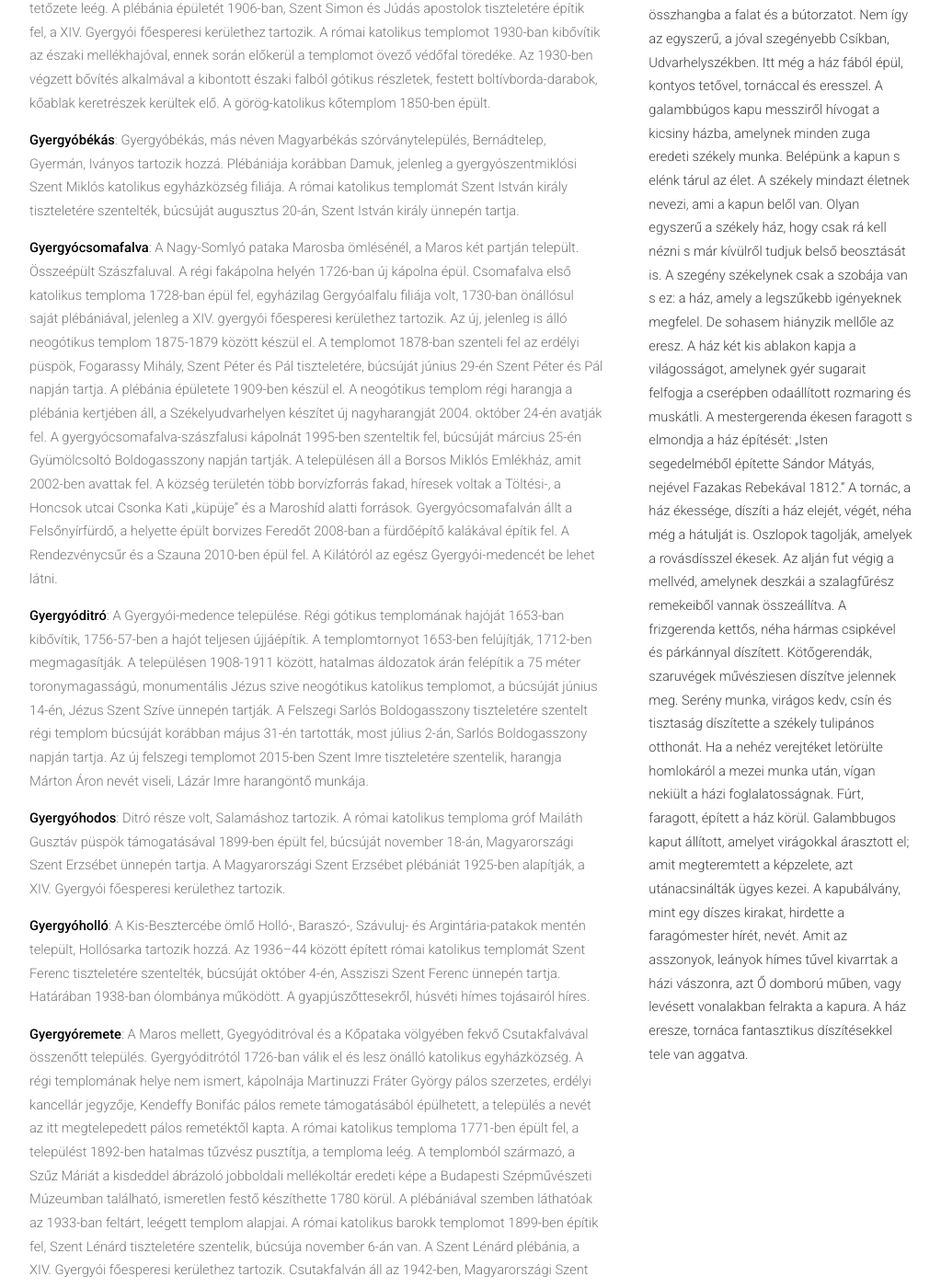
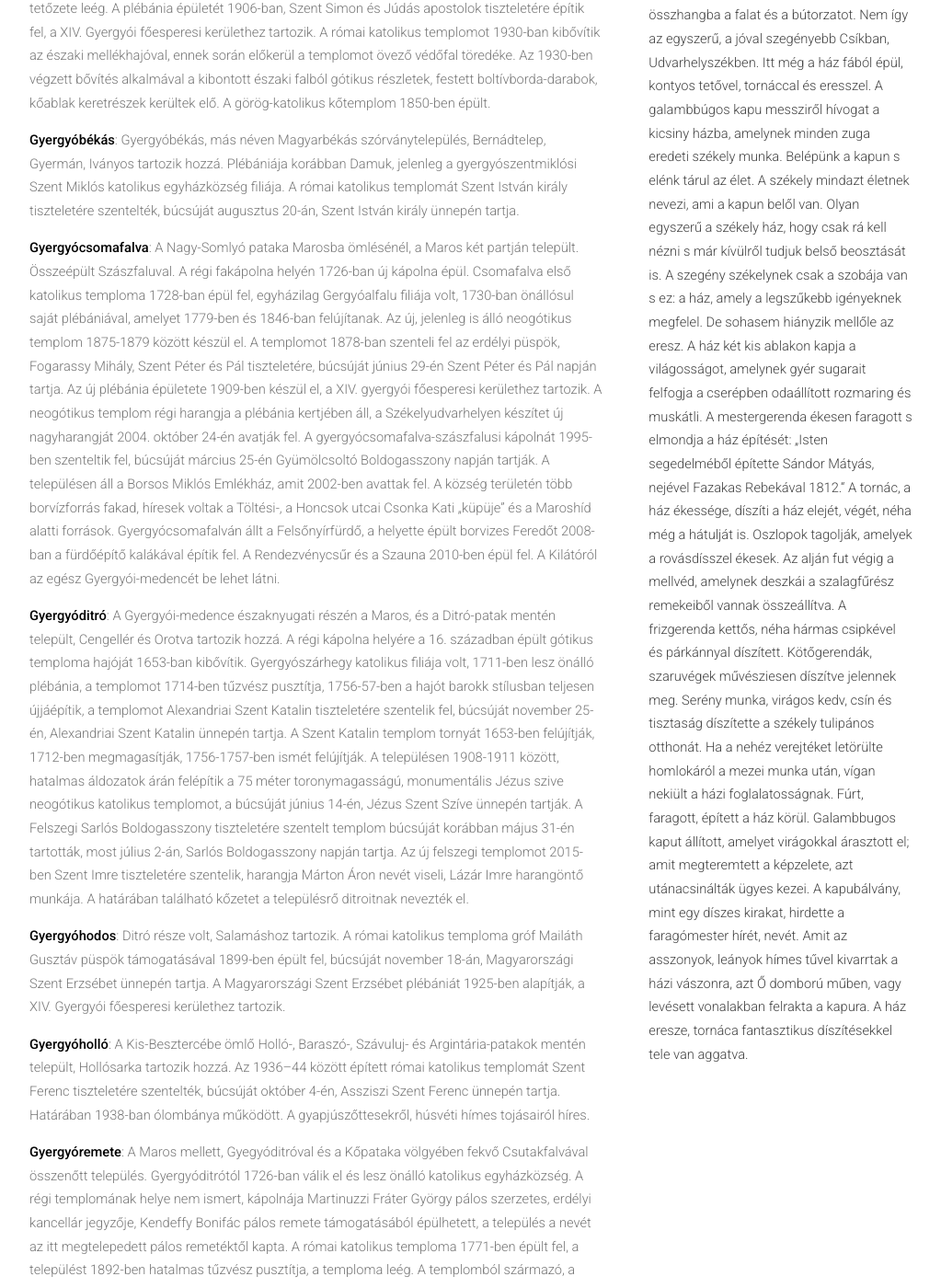
Before and after one commit to siculia/siculia.github.io, a Jekyll site: the page built from siculia-gyergyoszek.html, in a window 1280 px wide and 1400 px high, scrolled down 3078 px. Shown: the whole window at 92% size, without its empty margins (128-1151 px from the left). Built offline with Jekyll 4.4.1, drawn with Linux system fonts in a browser that asks for light colours; nearby versions of some CDN libraries; library files that are not in the unit come from our copies.

Commit message:
Gyergyóditró

```diff
--- a/siculia-gyergyoszek.html
+++ b/siculia-gyergyoszek.html
@@ -39,8 +39,8 @@ layout: default
 						<p style="text-align: left;"><b>Güdüc</b>: A Lok-patak völgyében települt. Güdüc, vagy Güdüctelep üdülőtelepülés, Gyergyószárhegyhez tartozik. A plébánia 1865-ben épült fel. A Szármány hegyen a Nagybaconi Baló család támogatásából épült 15. századi gótikus kápolna áll, amelyet az Urunk Színeváltozása tiszteletére szenteltek. A település 1930-ban épült görög-katolikus temploma jelenleg római katolikus plébániatemplom, a búcsúját július 2-án Sarlós Boldogasszony napján tartja.</p>
 						<p style="text-align: left;"><b>Gyergyóalfalú</b>: A Békény patak Marosba ömlésénél települt, Borzont és Bucsin tartozik hozzá. A település első temploma román stílusú, számos eleme a jelenlegi templomban is megtalálható, boltíves kapuja román stílusú. A templom felirata szerint építtetett 1213-ban, Szent Júdás és Simon apostolok és Szent Margit szűz és vértanú tiszteletére. A 15. században gótikus sílusban átépítik, ekkor készült a hatszögletű, gótikus kelyhet mintázó keresztelőkútja. 1707-ben a császáriak felégetik, elpusztul. Az új katolikus templom alapkövét 1766. június 27-én helyezik el, barokk stílusban építik fel, Batthyány Ignác erdélyi püspök 1786. június 18-án Szent Simon és Judás apostolok tiszteletére szenteli fel, búcsúját október 28-án, Szent Simon és Judás apostolok ünnepén tartja.  A települést 1804-ben (1806) tűzvész pusztítja, amelynek során a templom tetőzete leég. A plébánia épületét 1906-ban, Szent Simon és Júdás apostolok tiszteletére építik fel, a XIV. Gyergyói főesperesi kerülethez tartozik. A római katolikus templomot 1930-ban kibővítik az északi mellékhajóval, ennek során előkerül a templomot övező védőfal töredéke. Az 1930-ben végzett bővítés alkalmával a kibontott északi falból gótikus részletek, festett boltívborda-darabok, kőablak keretrészek kerültek elő. A görög-katolikus kőtemplom 1850-ben épült.</p>
 						<p style="text-align: left;"><b>Gyergyóbékás</b>: Gyergyóbékás, más néven Magyarbékás szórványtelepülés, Bernádtelep, Gyermán, Iványos tartozik hozzá. Plébániája korábban Damuk, jelenleg a gyergyószentmiklósi Szent Miklós katolikus egyházközség filiája. A római katolikus templomát Szent István király tiszteletére szentelték, búcsúját augusztus 20-án, Szent István király ünnepén tartja.</p>
-						<p style="text-align: left;"><b>Gyergyócsomafalva</b>: A Nagy-Somlyó pataka Marosba ömlésénél, a Maros két partján települt. Összeépült Szászfaluval. A régi fakápolna helyén 1726-ban új kápolna épül. Csomafalva első katolikus temploma 1728-ban épül fel, egyházilag Gergyóalfalu filiája volt, 1730-ban önállósul saját plébániával, jelenleg a XIV. gyergyói főesperesi kerülethez tartozik. Az új, jelenleg is álló neogótikus templom 1875-1879 között készül el. A templomot 1878-ban szenteli fel az erdélyi püspök, Fogarassy Mihály, Szent Péter és Pál tiszteletére, búcsúját június 29-én Szent Péter és Pál napján tartja. A plébánia épületete 1909-ben készül el. A neogótikus templom régi harangja a plébánia kertjében áll, a Székelyudvarhelyen készítet új nagyharangját 2004. október 24-én avatják fel. A gyergyócsomafalva-szászfalusi kápolnát 1995-ben szenteltik fel, búcsúját március 25-én Gyümölcsoltó Boldogasszony napján tartják. A településen áll a Borsos Miklós Emlékház, amit 2002-ben avattak fel. A község területén több borvízforrás fakad, híresek voltak a Töltési-, a Honcsok utcai Csonka Kati „küpüje” és a Maroshíd alatti források. Gyergyócsomafalván állt a Felsőnyírfürdő, a helyette épült borvizes Feredőt 2008-ban a fürdőépítő kalákával építik fel. A Rendezvénycsűr és a Szauna 2010-ben épül fel. A Kilátóról az egész Gyergyói-medencét be lehet látni.</p>
-						<p style="text-align: left;"><b>Gyergyóditró</b>: A Gyergyói-medence települése. Régi gótikus templomának hajóját 1653-ban kibővítik, 1756-57-ben a hajót teljesen újjáépítik. A templomtornyot 1653-ben felújítják, 1712-ben megmagasítják. A településen 1908-1911 között, hatalmas áldozatok árán felépítik a 75 méter toronymagasságú, monumentális Jézus szive neogótikus katolikus templomot, a búcsúját június 14-én, Jézus Szent Szíve ünnepén tartják. A Felszegi Sarlós Boldogasszony tiszteletére szentelt régi templom búcsúját korábban május 31-én tartották, most július 2-án, Sarlós Boldogasszony napján tartja. Az új felszegi templomot 2015-ben Szent Imre tiszteletére szentelik, harangja Márton Áron nevét viseli, Lázár Imre harangöntő munkája.</p>
+						<p style="text-align: left;"><b>Gyergyócsomafalva</b>: A Nagy-Somlyó pataka Marosba ömlésénél, a Maros két partján települt. Összeépült Szászfaluval. A régi fakápolna helyén 1726-ban új kápolna épül. Csomafalva első katolikus temploma 1728-ban épül fel, egyházilag Gergyóalfalu filiája volt, 1730-ban önállósul saját plébániával, amelyet 1779-ben és 1846-ban felújítanak.  Az új, jelenleg is álló neogótikus templom 1875-1879 között készül el. A templomot 1878-ban szenteli fel az erdélyi püspök, Fogarassy Mihály, Szent Péter és Pál tiszteletére, búcsúját június 29-én Szent Péter és Pál napján tartja. Az új plébánia épületete 1909-ben készül el, a XIV. gyergyói főesperesi kerülethez tartozik. A neogótikus templom régi harangja a plébánia kertjében áll, a Székelyudvarhelyen készítet új nagyharangját 2004. október 24-én avatják fel. A gyergyócsomafalva-szászfalusi kápolnát 1995-ben szenteltik fel, búcsúját március 25-én Gyümölcsoltó Boldogasszony napján tartják. A településen áll a Borsos Miklós Emlékház, amit 2002-ben avattak fel. A község területén több borvízforrás fakad, híresek voltak a Töltési-, a Honcsok utcai Csonka Kati „küpüje” és a Maroshíd alatti források. Gyergyócsomafalván állt a Felsőnyírfürdő, a helyette épült borvizes Feredőt 2008-ban a fürdőépítő kalákával építik fel. A Rendezvénycsűr és a Szauna 2010-ben épül fel. A Kilátóról az egész Gyergyói-medencét be lehet látni.</p>
+						<p style="text-align: left;"><b>Gyergyóditró</b>: A Gyergyói-medence északnyugati részén a Maros, és a Ditró-patak mentén települt, Cengellér és Orotva tartozik hozzá. A régi kápolna helyére a 16. században épült gótikus temploma hajóját 1653-ban kibővítik. Gyergyószárhegy katolikus filiája volt, 1711-ben lesz önálló plébánia, a templomot 1714-ben tűzvész pusztítja, 1756-57-ben a hajót barokk stílusban teljesen újjáépítik, a templomot Alexandriai Szent Katalin tiszteletére szentelik fel, búcsúját november 25-én, Alexandriai Szent Katalin ünnepén tartja. A Szent Katalin templom tornyát 1653-ben felújítják, 1712-ben megmagasítják, 1756-1757-ben ismét felújítják. A településen 1908-1911 között, hatalmas áldozatok árán felépítik a 75 méter toronymagasságú, monumentális Jézus szive neogótikus katolikus templomot, a búcsúját június 14-én, Jézus Szent Szíve ünnepén tartják. A Felszegi Sarlós Boldogasszony tiszteletére szentelt templom búcsúját korábban május 31-én tartották, most július 2-án, Sarlós Boldogasszony napján tartja. Az új felszegi templomot 2015-ben Szent Imre tiszteletére szentelik, harangja Márton Áron nevét viseli, Lázár Imre harangöntő munkája. A határában található kőzetet a településrő ditroitnak nevezték el.</p>
 						<p style="text-align: left;"><b>Gyergyóhodos</b>: Ditró része volt, Salamáshoz tartozik. A római katolikus temploma gróf Mailáth Gusztáv püspök támogatásával 1899-ben épült fel, búcsúját november 18-án, Magyarországi Szent Erzsébet ünnepén tartja. A Magyarországi Szent Erzsébet plébániát 1925-ben alapítják, a XIV. Gyergyói főesperesi kerülethez tartozik.</p>
 						<p style="text-align: left;"><b>Gyergyóholló</b>: A Kis-Besztercébe ömlő Holló-, Baraszó-, Szávuluj- és Argintária-patakok mentén települt, Hollósarka tartozik hozzá. Az 1936–44 között épített római katolikus templomát Szent Ferenc tiszteletére szentelték, búcsúját október 4-én, Assziszi Szent Ferenc ünnepén tartja. Határában 1938-ban ólombánya működött. A gyapjúszőttesekről, húsvéti hímes tojásairól híres.</p>
 						<p style="text-align: left;"><b>Gyergyóremete</b>: A Maros mellett, Gyegyóditróval és a Kőpataka völgyében fekvő Csutakfalvával összenőtt település. Gyergyóditrótól 1726-ban válik el és lesz önálló katolikus egyházközség. A régi templomának helye nem ismert, kápolnája Martinuzzi Fráter György pálos szerzetes, erdélyi kancellár jegyzője, Kendeffy Bonifác pálos remete támogatásából épülhetett, a település a nevét az itt megtelepedett pálos remetéktől kapta. A római katolikus temploma 1771-ben épült fel, a települést 1892-ben hatalmas tűzvész pusztítja, a temploma leég. A templomból származó, a Szűz Máriát a kisdeddel ábrázoló jobboldali mellékoltár eredeti képe a Budapesti Szépművészeti Múzeumban található, ismeretlen festő készíthette 1780 körül. A plébániával szemben láthatóak az 1933-ban feltárt, leégett templom alapjai. A római katolikus barokk templomot 1899-ben építik fel, Szent Lénárd tiszteletére szentelik, búcsúja november 6-án van. A Szent Lénárd plébánia, a XIV. Gyergyói főesperesi kerülethez tartozik. Csutakfalván áll az 1942-ben, Magyarországi Szent Margit tiszteletére szentelt kápolna, amelyet 1968-ban kibővítenek. A kicsibükki szórványtelepülés fakápolnáját 1943-ban Szent István király tiszteletére szentelik fel, búcsúját augusztus 20-án, Szent István király ünnepén tartja. Az Alszegen a Szent Rita kápolna alapkövét 2011. júniusában helyezték el. A Mélik család kriptája a 19. század végén, neogótikus stílusban épült.</p>
```
